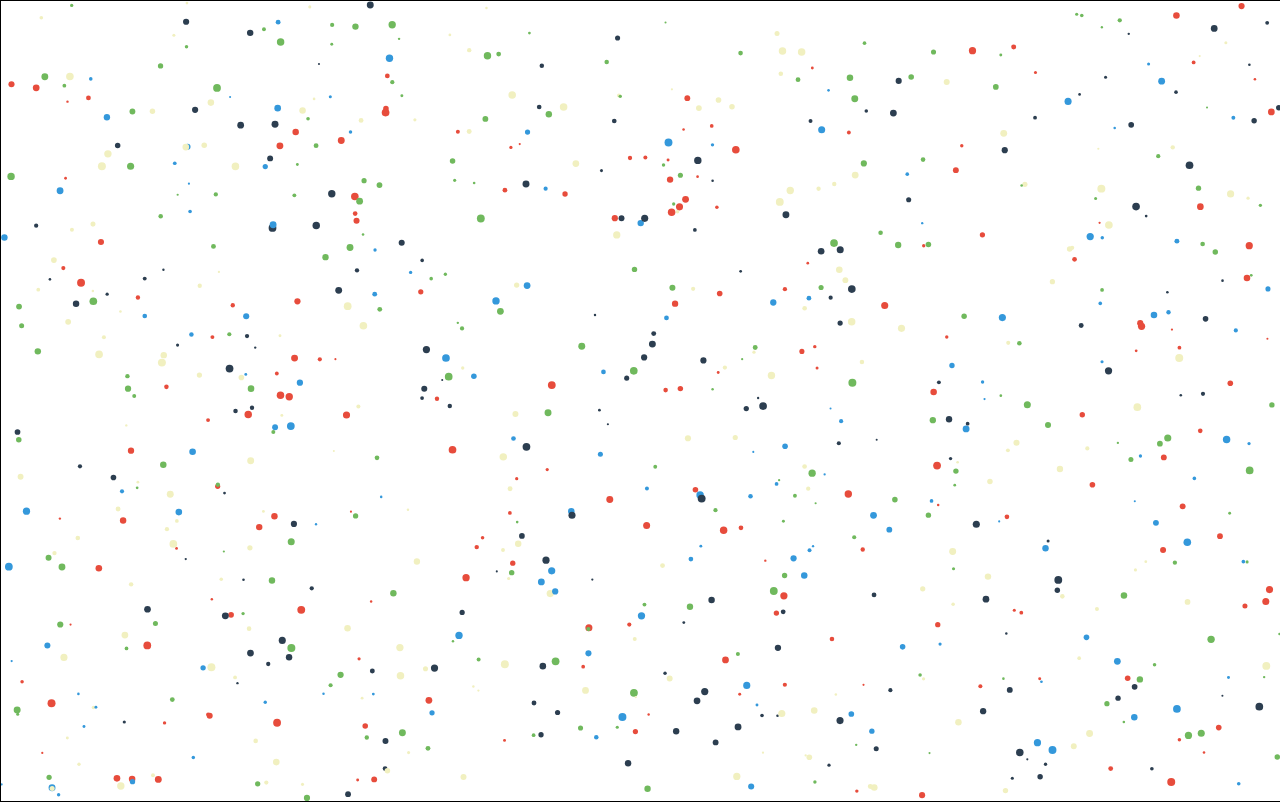
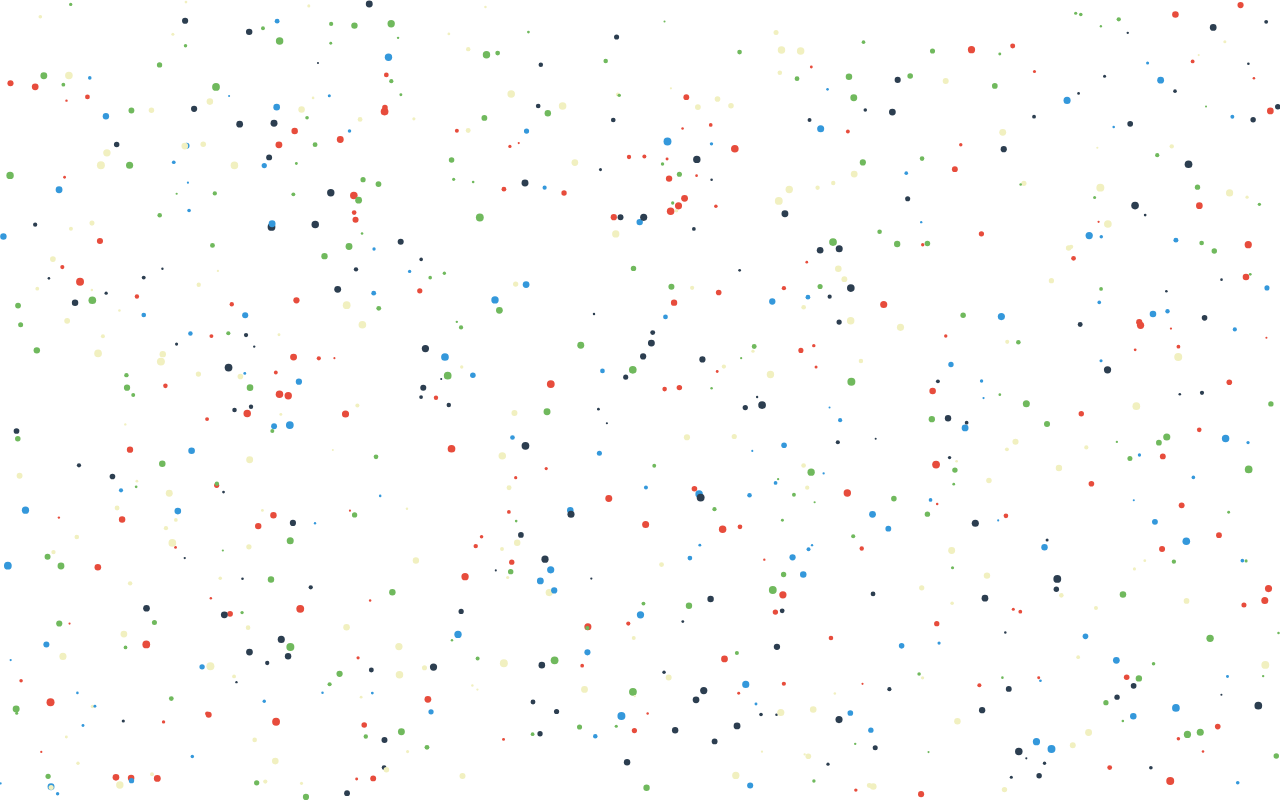
Before and after one commit to ngunner15/canvas-resize, a plain HTML site: page index.html in a window 1280 px wide. Drawn offline with Linux system fonts and the light colour scheme.

Commit message:
Change canvas size

```diff
--- a/index.html
+++ b/index.html
@@ -4,8 +4,11 @@
 	<meta charset="utf-8">
 	<title>Canvas Resize</title>
 	<style type="text/css">
+		*{
+			box-sizing: border-box;
+		}
 		canvas{
-			border: 1px solid black;
+			width: 100%;
 		}
 		body{
 			margin: 0;
```
